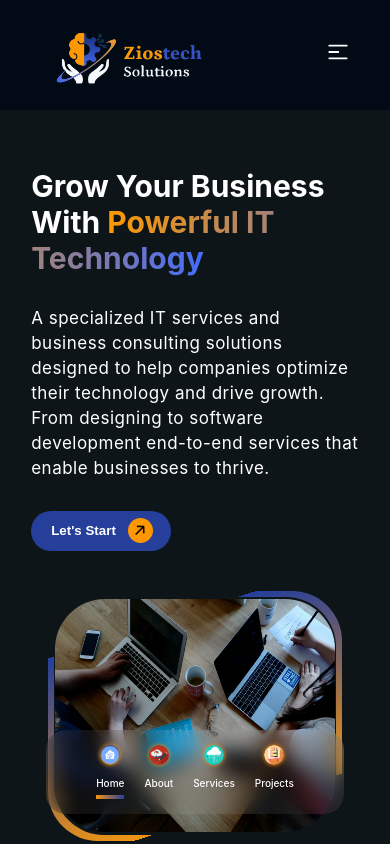
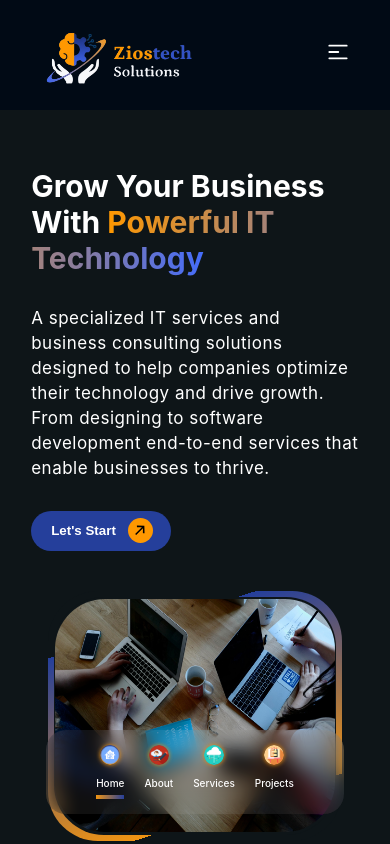
Before and after one commit to ziostech507-jpg/Z.S.M, a React (Create React App) app: page / in a window 390 px wide. Shown: the top 844 px of the page. Built offline with nearby package versions, Linux system fonts and the light colour scheme; a web font is replaced by a local one.

Commit message:
Update TopNavbar.css

```diff
--- a/src/components/TopNavbar/TopNavbar.css
+++ b/src/components/TopNavbar/TopNavbar.css
@@ -242,6 +242,6 @@ font-size:40px;
   .ziostechLogo {
     width: 170px; /* Resize further for very small screens */
     height: auto; /* Adjust height */
-    margin-right:12px;
+    margin-left:-10px;
   }
 }
```
